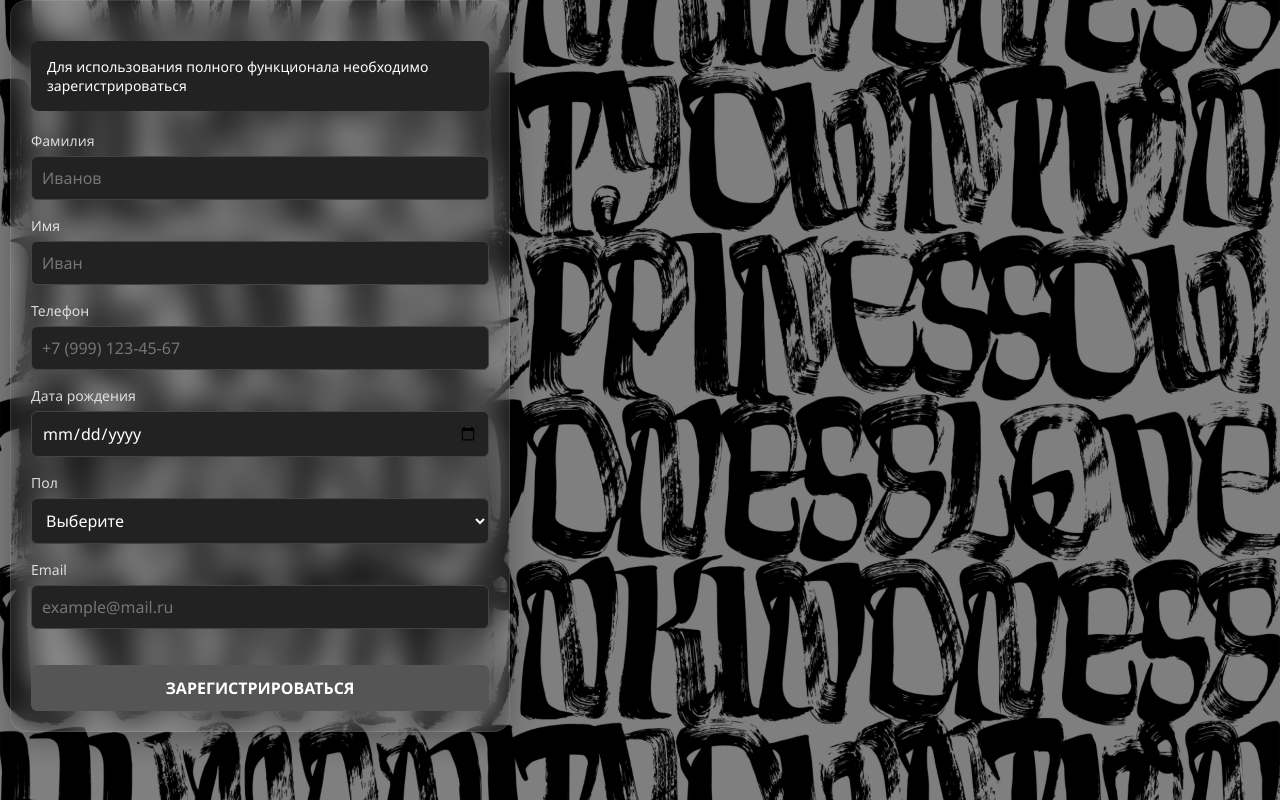
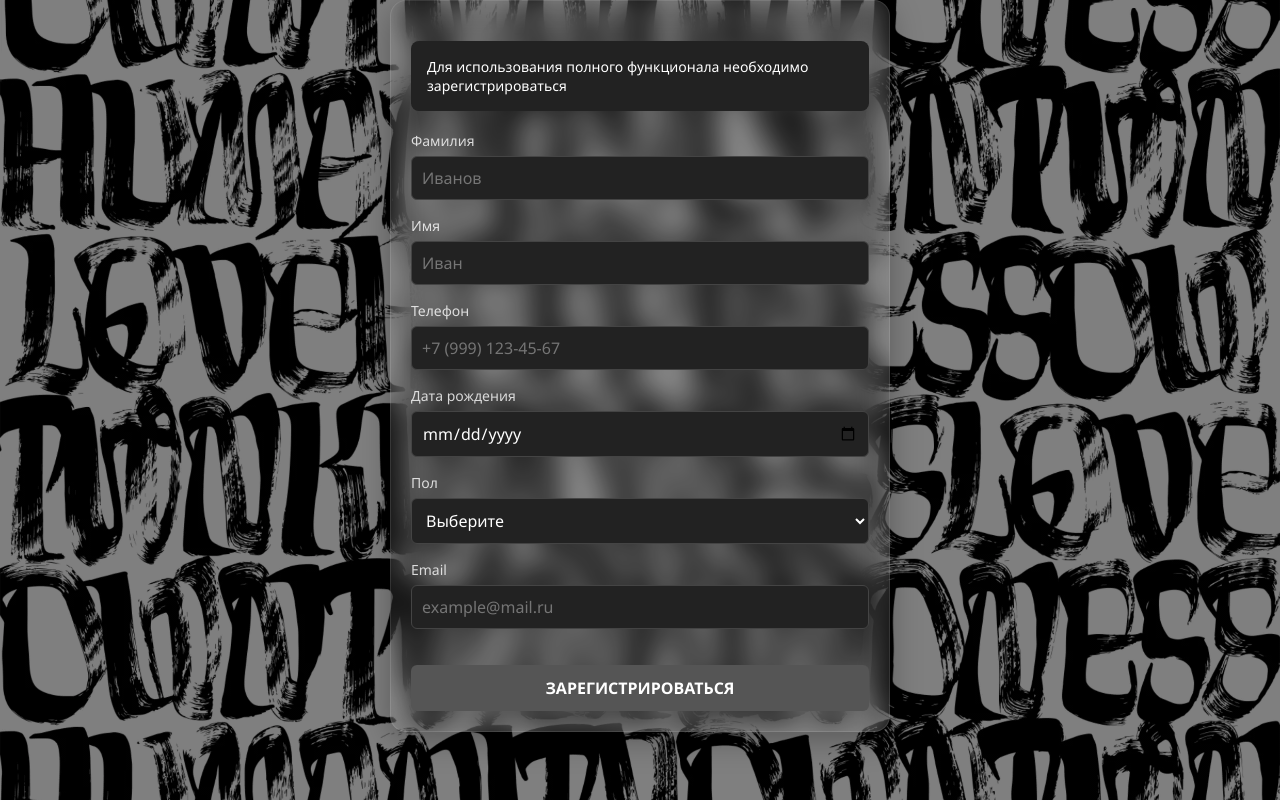
Before and after one commit to zaikinale/dwntwn_loyalty_frontend.io, a Vue app: page / in a window 1280 px wide. Built offline with nearby package versions, Linux system fonts and the light colour scheme; no server answers.

Commit message:
fix body

```diff
--- a/src/App.vue
+++ b/src/App.vue
@@ -202,7 +202,7 @@ onMounted(() => {
 <style>
   /* 1. Глобальные стили (без scoped, чтобы влиять на всё приложение) */
   body {
-    margin: 0;
+    margin: 0 auto;
     padding: 0;
     /* Укажите правильное название вашего файла */
     background: linear-gradient(rgba(0, 0, 0, 0.5), rgba(0, 0, 0, 0.5)),
```
